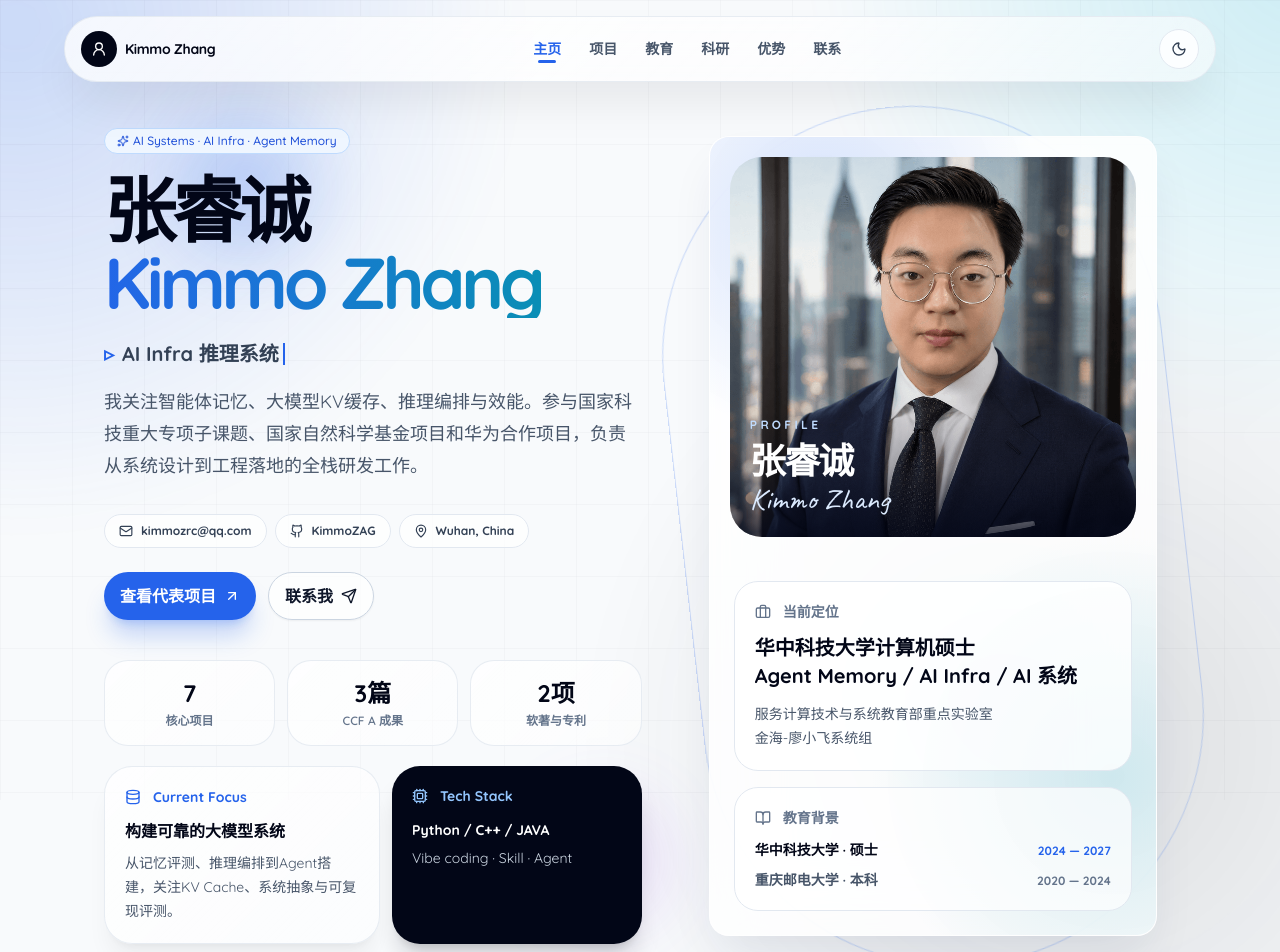
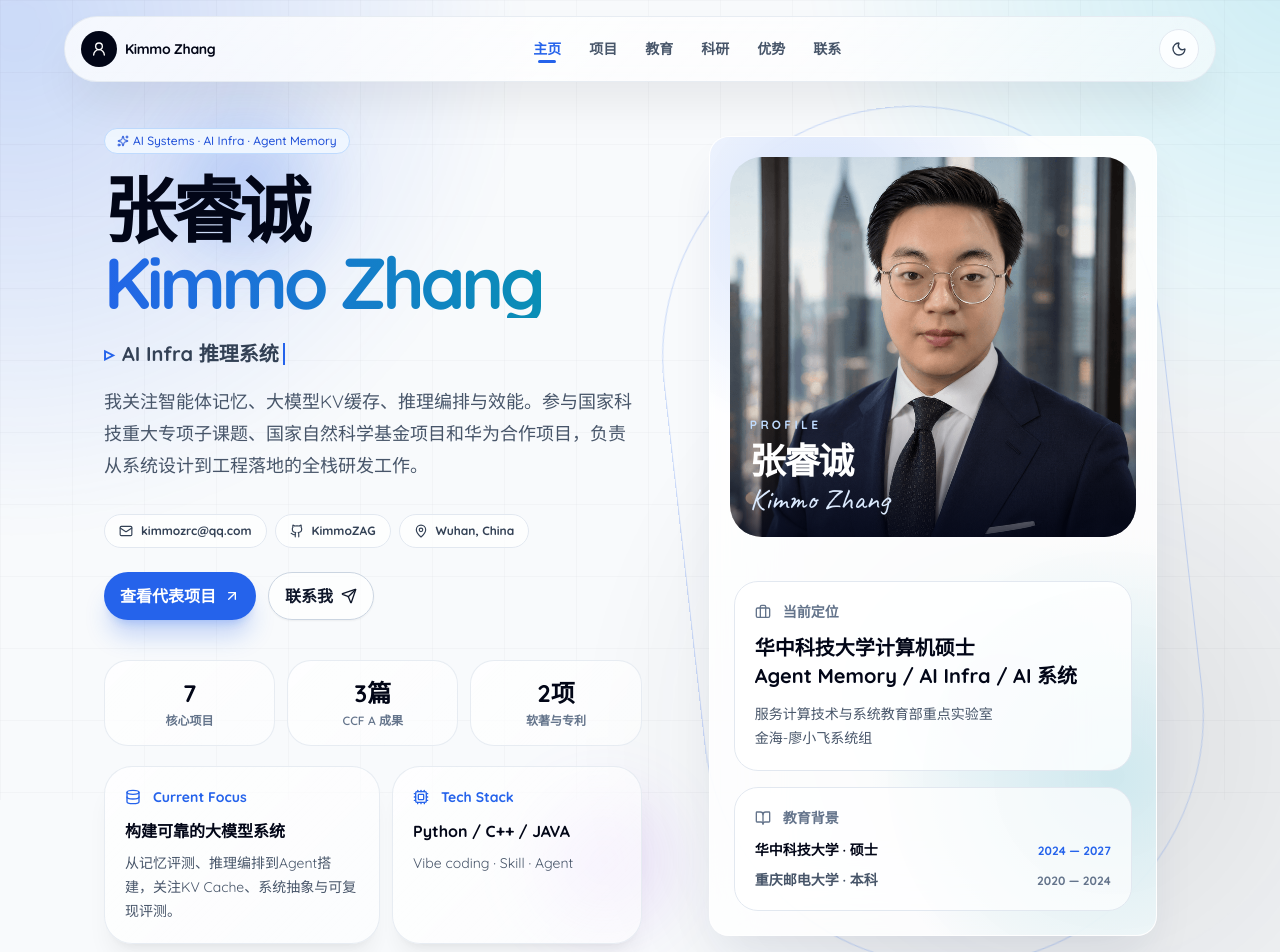
Before and after one commit to KimmoZAG/Intro4kimmo, a React (Vite) app: page / in a window 1280 px wide. Shown: the top 952 px of the page. Built offline with nearby package versions, Linux system fonts and the light colour scheme.

Commit message:
统一 Tech Stack 卡片配色为玻璃卡风格
原反色卡(亮色黑底/暗色白底)与相邻 Current Focus 玻璃卡冲突且标题蓝色互调, 显突兀; 改为一致的 glass-panel + 统一蓝色标题

```diff
--- a/src/App.tsx
+++ b/src/App.tsx
@@ -816,13 +816,13 @@ function App() {
                 <p className="mt-3 text-base font-black leading-6 text-slate-950 dark:text-white">构建可靠的大模型系统</p>
                 <p className="mt-2 text-sm leading-6 text-slate-600 dark:text-slate-300">从记忆评测、推理编排到Agent搭建，关注KV Cache、系统抽象与可复现评测。</p>
               </div>
-              <div className="rounded-[1.75rem] bg-slate-950 p-5 text-white shadow-xl shadow-slate-950/15 dark:bg-white dark:text-slate-950">
-                <div className="flex items-center gap-3 text-sm font-black text-blue-300 dark:text-blue-600">
+              <div className="glass-panel rounded-[1.75rem] p-5 shadow-xl shadow-slate-950/5 dark:shadow-black/20">
+                <div className="flex items-center gap-3 text-sm font-black text-blue-600 dark:text-blue-300">
                   <Cpu className="size-4" aria-hidden="true" />
                   Tech Stack
                 </div>
-                <p className="mt-3 text-sm font-black leading-6">Python / C++ / JAVA</p>
-                <p className="mt-1 text-sm leading-6 text-slate-300 dark:text-slate-600">Vibe coding · Skill · Agent</p>
+                <p className="mt-3 text-base font-black leading-6 text-slate-950 dark:text-white">Python / C++ / JAVA</p>
+                <p className="mt-2 text-sm leading-6 text-slate-600 dark:text-slate-300">Vibe coding · Skill · Agent</p>
               </div>
             </div>
           </div>
```
